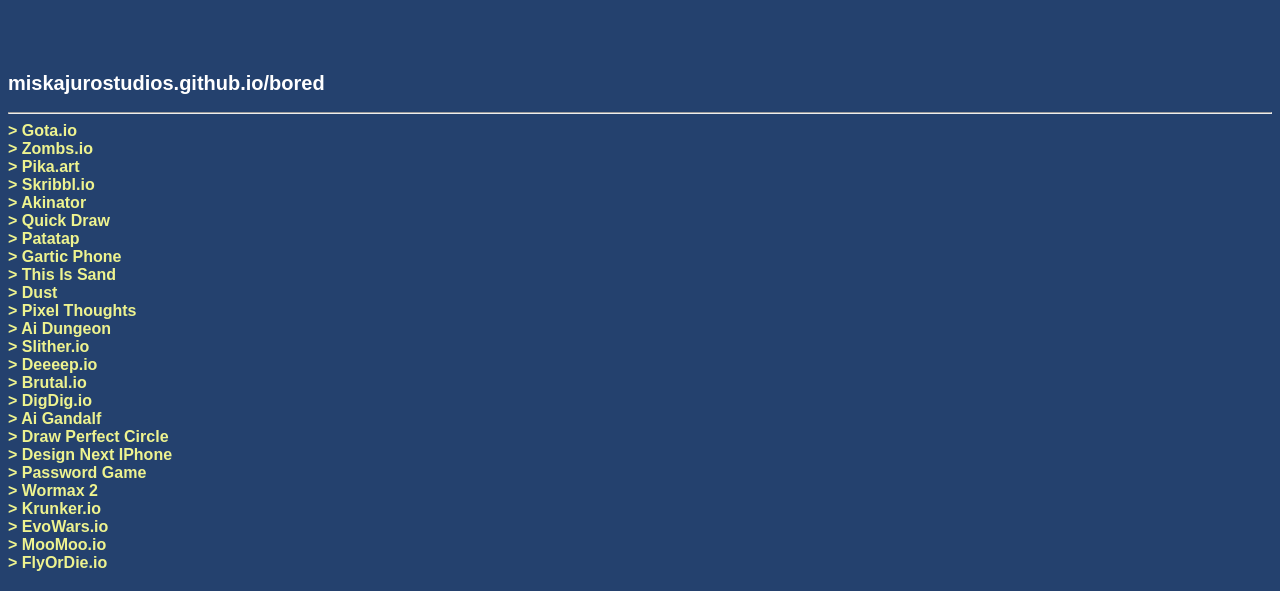
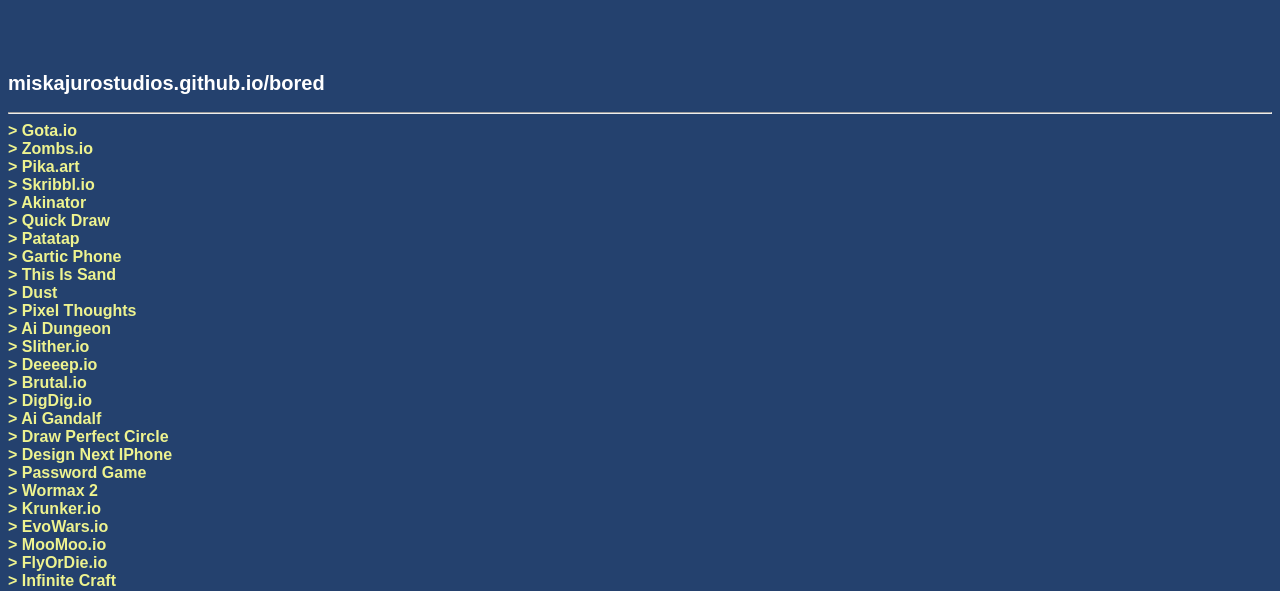
Before and after one commit to miskajurostudios/Bored, a plain HTML site: page index.html in a window 1280 px wide. Shown: the part 209-800 px from the top of the page. Drawn offline with Linux system fonts and the light colour scheme.

Commit message:
Update index.html

```diff
--- a/index.html
+++ b/index.html
@@ -42,6 +42,7 @@
     <a href="https://evowars.io/?v=2.15.30" onclick="window.open(this.href, '_blank', 'width=' + window.innerWidth + ',height=' + window.innerHeight); return false;">EvoWars.io</a>
     <a href="https://moomoo.io/?server=eu-west:CM" onclick="window.open(this.href, '_blank', 'width=' + window.innerWidth + ',height=' + window.innerHeight); return false;">MooMoo.io</a>
     <a href="https://evoworld.io/" onclick="window.open(this.href, '_blank', 'width=' + window.innerWidth + ',height=' + window.innerHeight); return false;">FlyOrDie.io</a>
+    <a href="https://neal.fun/infinite-craft/" onclick="window.open(this.href, '_blank', 'width=' + window.innerWidth + ',height=' + window.innerHeight); return false;">Infinite Craft</a>
     <footer id="footer">
         <div class="footer-content">
             <p>Chcete navrhnout stránku? Kontaktujte nás na emailu <a id="Kontakt" href="https://mail.google.com/mail/u/0/?view=cm&fs=1&to=miskajuro.qaa@gmail.com&su=Navrhnout%20str%C3%A1nku%20na%20miskajurostudios.github.io/Bored&body=Dobr%C3%BD%20den,%0A%0AR%C3%A1d%20bych%20navrhnul%20webovou%20str%C3%A1nku%20[WEBOVA%20STRANKA]%20na%20web%20miskajurostudios.github.io/Bored%0A%0AD%C4%9Bkuji.
```
